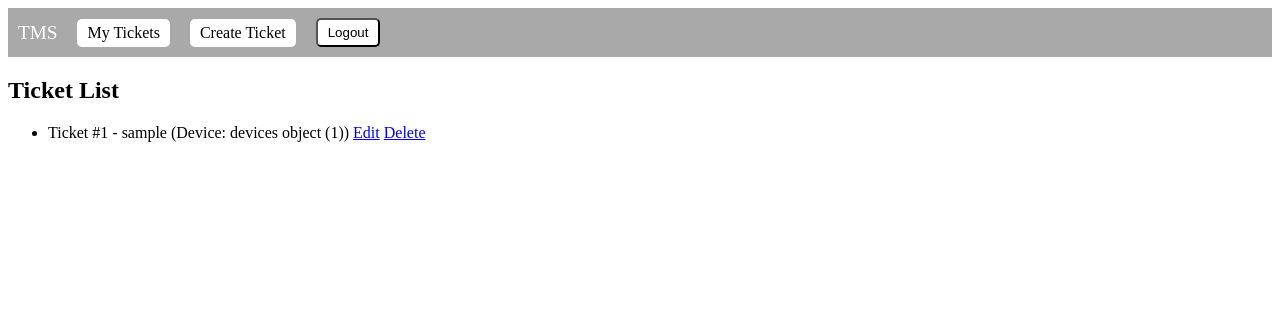
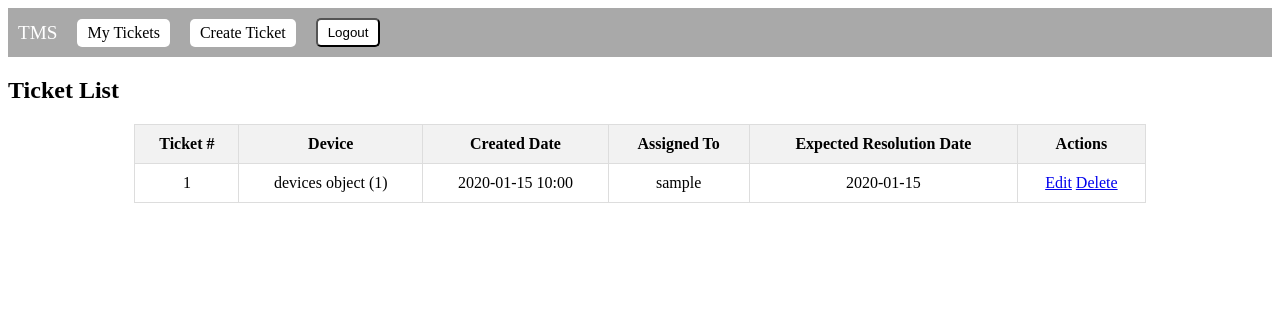
Before and after one commit to HarveyJMartin/se-a-lv5, a Django app: page /tickets/ in a window 1280 px wide. Shown: the top 317 px of the page. Run offline with Django 5.2, Linux system fonts and the light colour scheme; a user stored in the database is signed in; tables that the repository leaves empty hold one stand-in row (values such as "Sample post").

Commit message:
Formated ticket view better, tested with user and non user acconts

```diff
--- a/ticket_app/static/css/style.css
+++ b/ticket_app/static/css/style.css
@@ -83,3 +83,28 @@
     height: 100%; /* Full height of its parent */
     width: 100%; /* Full width of its parent */
 }
+
+
+table {
+    width: 80%;
+    margin-left: auto;
+    margin-right: auto;
+    border-collapse: collapse;
+}
+
+th, td {
+    border: 1px solid #ddd; /* Light grey border */
+    text-align: left;
+    padding: 8px;
+}
+
+th {
+    background-color: #f2f2f2; /* Light grey background */
+}
+
+tr:nth-child(even) {background-color: #f9f9f9;} /* Zebra stripes */
+
+th, td {
+    padding: 10px;
+    text-align: center;
+}
--- a/tickets/templates/ticket_list.html
+++ b/tickets/templates/ticket_list.html
@@ -20,19 +20,39 @@
     </div>
     </div>
 
-<h2>Ticket List</h2>
-<ul>
-    {% for ticket in tickets %}
-    <li>
-        Ticket #{{ ticket.id }} - {{ ticket.customer.username }} (Device: {{ ticket.device }})
-        <a href="{% url 'tickets:ticket_edit' ticket.id %}">Edit</a>
-        <a href="{% url 'tickets:ticket_delete' ticket.id %}">Delete</a>
-    </li>
-    {% empty %}
-    <li>No tickets available.</li>
-    {% endfor %}
-</ul>
+    <h2>Ticket List</h2>
 
+    {% if tickets %}
+    <table>
+        <thead>
+            <tr>
+                <th>Ticket #</th>
+                <th>Device</th>
+                <th>Created Date</th>
+                <th>Assigned To</th>
+                <th>Expected Resolution Date</th>
+                <th>Actions</th>
+            </tr>
+        </thead>
+        <tbody>
+            {% for ticket in tickets %}
+            <tr>
+                <td>{{ ticket.id }}</td>
+                <td>{{ ticket.device }}</td>
+                <td>{{ ticket.created_date|date:"Y-m-d H:i" }}</td>
+                <td>{{ ticket.assigned_to.username|default:"Unassigned" }}</td>
+                <td>{{ ticket.expected_resolution_date|date:"Y-m-d" }}</td>
+                <td>
+                    <a href="{% url 'tickets:ticket_edit' ticket.id %}">Edit</a>
+                    <a href="{% url 'tickets:ticket_delete' ticket.id %}">Delete</a>
+                </td>
+            </tr>
+            {% endfor %}
+        </tbody>
+    </table>
+    {% else %}
+    <p>No tickets available.</p>
+    {% endif %}
 
 </body>
 </html>
```
